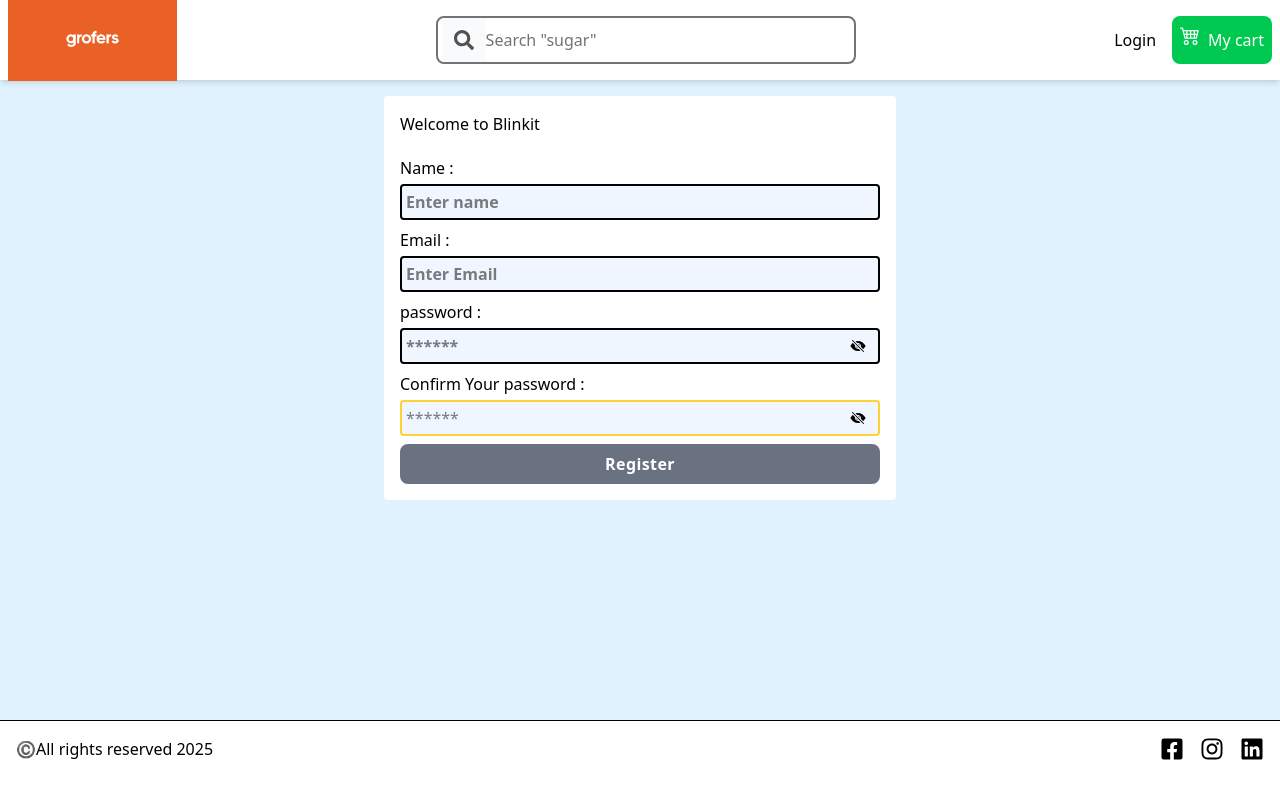
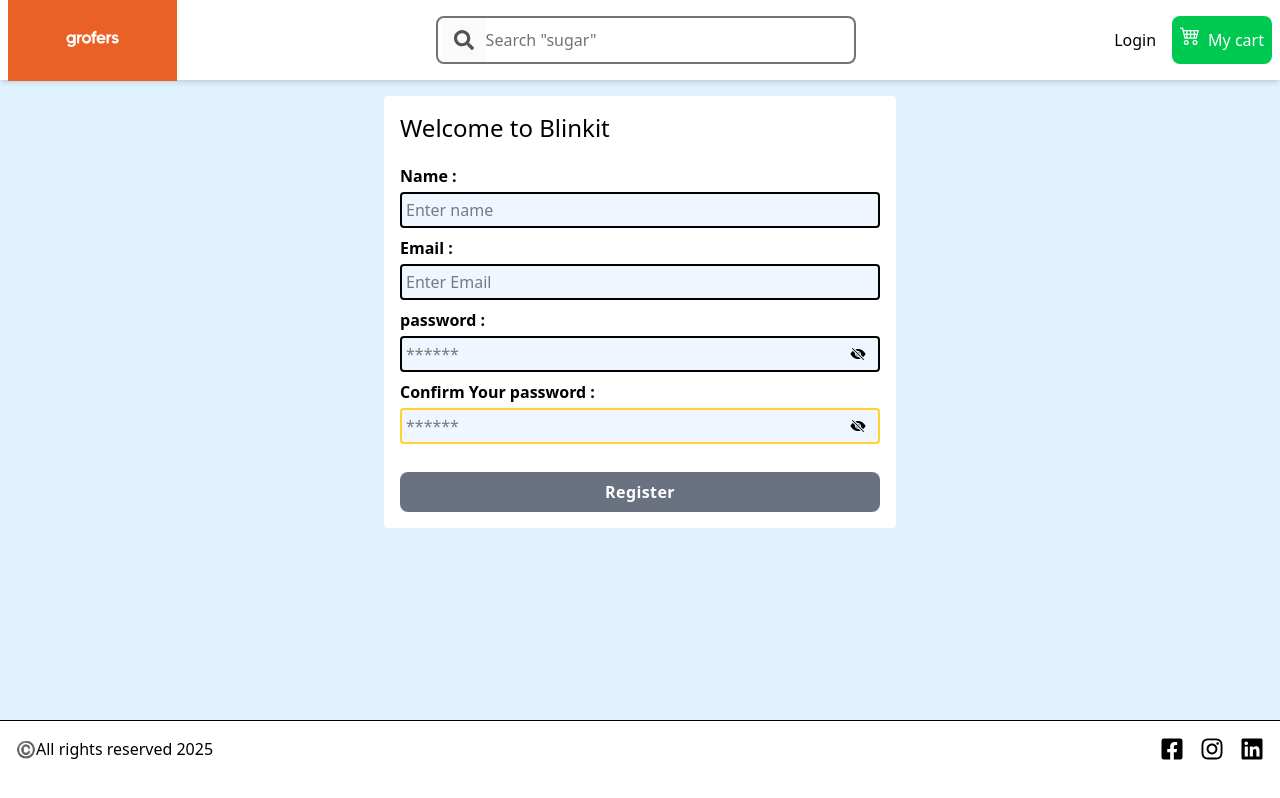
Before and after one commit to Mayur-Bhil/blinkit, a React (Vite) app in the folder client/: page /register in a window 1280 px wide. Built offline with nearby package versions, Linux system fonts and the light colour scheme.

Commit message:
Register Api add

```diff
--- /dev/null
+++ b/client/src/common/summuryApi.js
@@ -0,0 +1,4 @@
+const BASE_URL = "http://localhost:8080"
+const summeryApis = {
+
+}
--- a/client/src/pages/Register.jsx
+++ b/client/src/pages/Register.jsx
@@ -26,18 +26,22 @@
     }
     const validateData = Object.values(data).every(el => el)
 
+    const handelSubmit = (e)=>{
+        e.preventDefault();
+    }
+
   return (
     <section className="w-full container flex justify-center mx-auto px-2 ">
             <div className='bg-white my-4 w-full max-w-lg mx-auto rounded p-4'>
-                    <p>Welcome to Blinkit</p>
-                    <form action="" className='grid gap-2 mt-5'>
+                    <p className='text-2xl'>Welcome to Blinkit</p>
+                    <form action="" onSubmit={handelSubmit} className='grid gap-2 mt-5'>
                         <div className='grid gap-1' >
-                            <label htmlFor="name">Name :</label>
+                            <label htmlFor="name" className='font-semibold '>Name :</label>
                             <input
                             id='name'
                             type="text"
                             autoFocus
-                            className='bg-blue-50 p-1 border-2 outline-none rounded-sm focus:border-amber-300 font-semibold '
+                            className='bg-blue-50 p-1 border-2 outline-none rounded-sm focus:border-amber-300 '
                             value={data.name}
                             onChange={handelChange}
                             name='name'
@@ -46,11 +50,11 @@
 
                         </div>
                         <div className='grid gap-1' >
-                            <label htmlFor="email">Email :</label>
+                            <label htmlFor="email" className='font-semibold '>Email :</label>
                             <input
                             id='email'
                             type="email"
-                            className='bg-blue-50 p-1 outline-none border-2 rounded-sm focus:border-amber-300 font-semibold'
+                            className='bg-blue-50 p-1 outline-none border-2 rounded-sm focus:border-amber-300 '
                             value={data.email}
                             onChange={handelChange}
                             name='email'
@@ -58,8 +62,8 @@
                             />
                         </div>
                         <div className='grid gap-1' >
-                            <label htmlFor="password">password :</label>
-                            <div className='bg-blue-50 p-1 border-2 rounded-sm flex items-center justify-between focus-within:border-amber-300 font-semibold'>
+                            <label htmlFor="password" className='font-semibold '>password :</label>
+                            <div className='bg-blue-50 p-1 border-2 rounded-sm flex items-center justify-between focus-within:border-amber-300 '>
                                 <input
                             id='password'
                             type={showPassword ? "text" : "password"}
@@ -83,7 +87,7 @@
 
                         </div>
                          <div className='grid gap-1' >
-                            <label htmlFor="confirmpassword">Confirm Your password :</label>
+                            <label htmlFor="confirmpassword" className='font-semibold '>Confirm Your password :</label>
                             <div className='bg-blue-50 p-1 border-2 rounded-sm flex items-center justify-between focus-within:border-amber-300 '>
                                 <input
                             id='confirmpassword'
@@ -107,7 +111,7 @@
                             </div>
 
                         </div>
-                        <button className={`${validateData?"bg-green-400":"bg-gray-500"} text-white tracking-wide py-2 rounded-lg font-semibold`}>Register</button>
+                        <button className={`${validateData?"bg-green-800 hover:bg-green-700":"bg-gray-500"} cursor-pointer mt-5 text-white tracking-wide py-2 rounded-lg font-semibold`}>Register</button>
                     </form>
             </div>
     </section>
```
